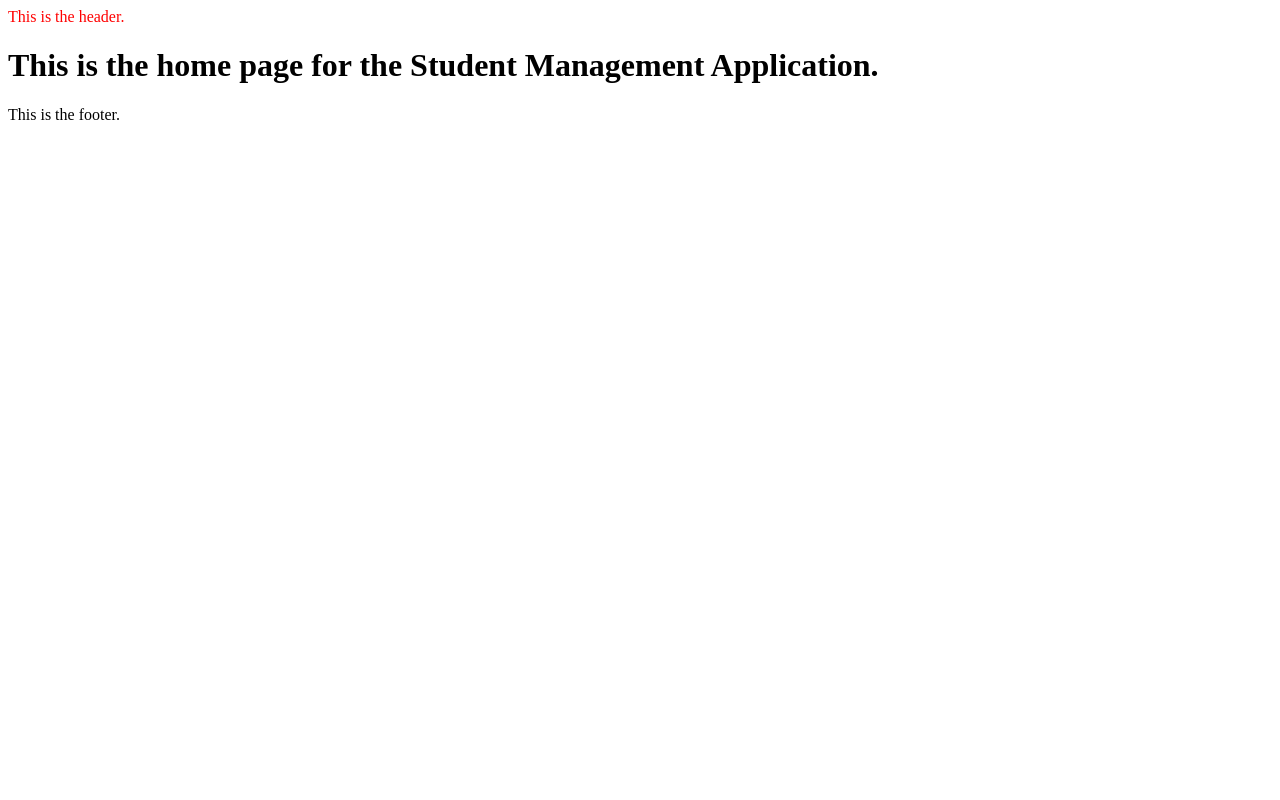
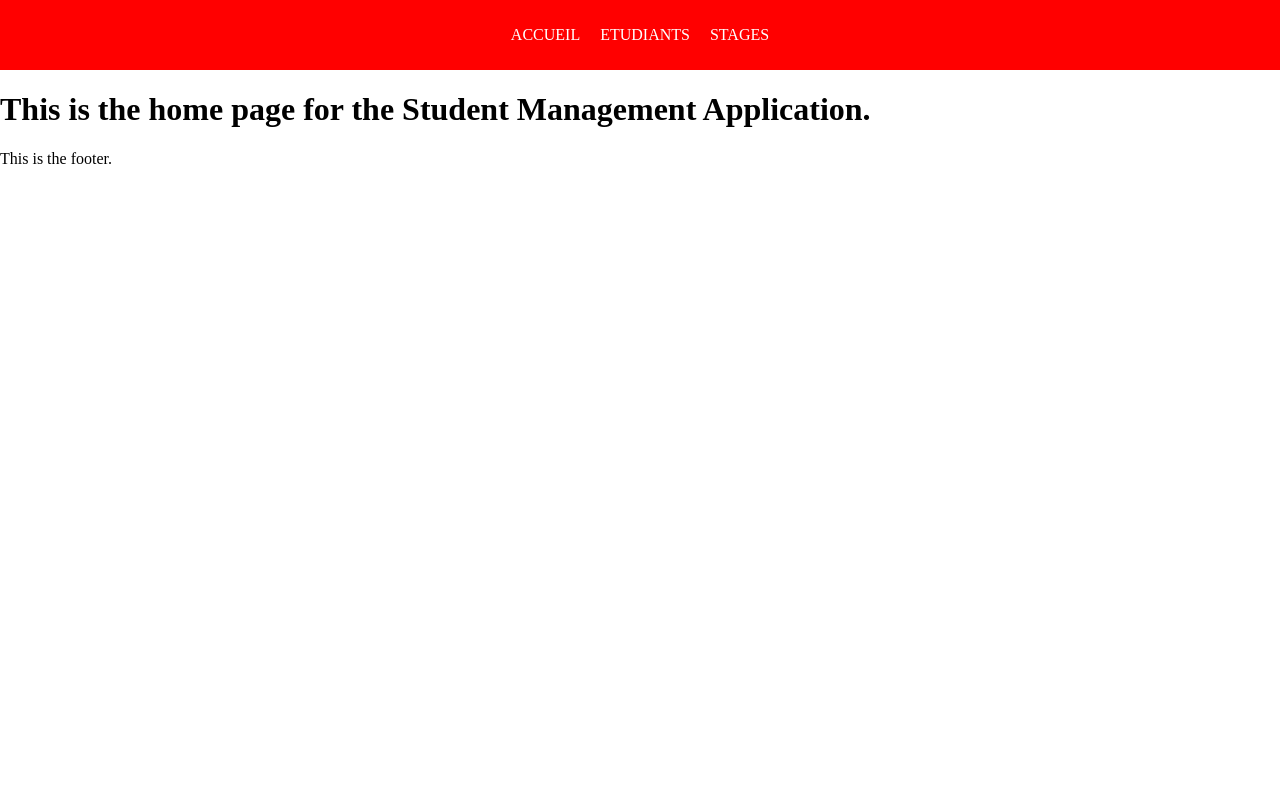
Before and after one commit to Bones1335/student_management_application, a Flask app: page / in a window 1280 px wide. Run offline with Flask 3, Linux system fonts and the light colour scheme.

Commit message:
create basic styling for header navbar

```diff
--- a/static/styles.css
+++ b/static/styles.css
@@ -1,3 +1,39 @@
+html {
+    font-size: 100%;
+    box-sizing: border-box;
+}
+
+body {
+    margin: 0px;
+    padding: 0px;
+    min-height: 100vh;
+}
+
 header {
-    color: red;
+    background-color: red;
+    display: flex;
+    justify-content: center;
 }
+
+nav.navbar-container {
+    display: flex;
+    justify-content: space-between;
+    align-items: center;
+}
+
+.navbar-container ul {
+    display: flex;
+    align-items: center;
+    list-style-type: none;
+    padding: 0px;
+}
+
+.navbar-container ul li {
+    margin: 10px;
+    padding: 0px;
+}
+
+.navbar-container a {
+    color: white;
+    text-decoration: none;
+}
--- a/templates/index.html
+++ b/templates/index.html
@@ -7,7 +7,15 @@
     <title>Student Management Application</title>
 </head>
 <body>
-    <header>This is the header.</header>
+    <header>
+        <nav class="navbar-container">
+            <ul>
+                <li><a href="/">ACCUEIL</a></li>
+                <li><a href="/students">ETUDIANTS</a></li>
+                <li><a href="/internships">STAGES</a></li>
+            </ul>
+        </nav>
+    </header>
 
     {% block body %}{% endblock %}
 
```
